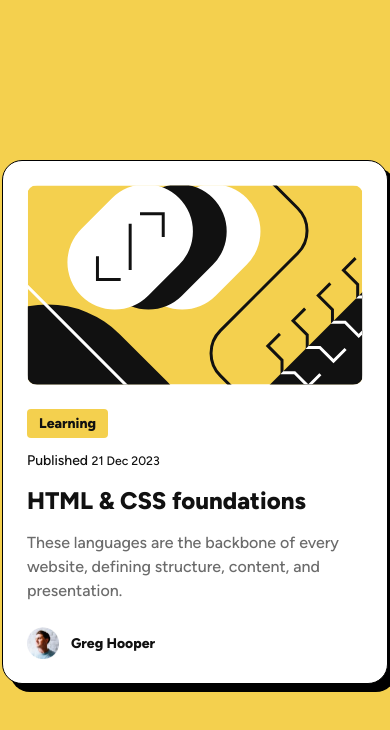
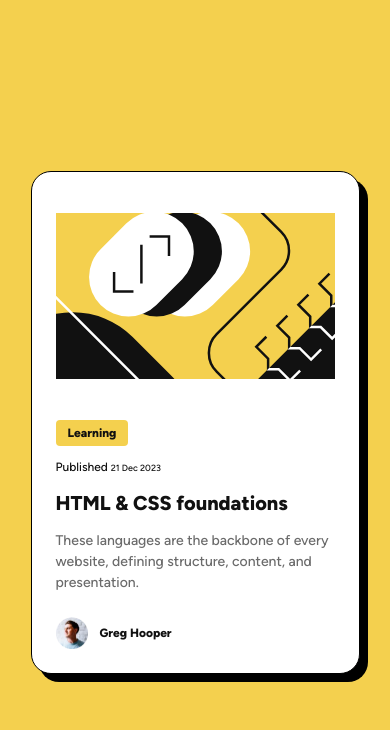
Before and after one commit to Letuananh1207/frontend-blog-preview-card, a plain HTML site: page index.html in a window 390 px wide. Drawn offline with Linux system fonts and the light colour scheme.

Commit message:
Add Responsive for mobile

```diff
--- a/index.html
+++ b/index.html
@@ -133,6 +133,32 @@
         width: 32px;
         height: 32px;
       }
+
+      @media (max-width: 480px) {
+        .text-preset-1 {
+          font-size: 1.25em;
+        }
+
+        .text-preset-2 {
+          font-size: 0.875em;
+        }
+
+        .text-preset-3 {
+          font-size: 0.75em;
+        }
+
+        .text-preset-3-bold {
+          font-size: 0.75em;
+        }
+
+        article {
+          width: 279px;
+        }
+
+        article .illustration-img {
+          width: 279px;
+        }
+      }
     </style>
   </head>
   <body>
```
